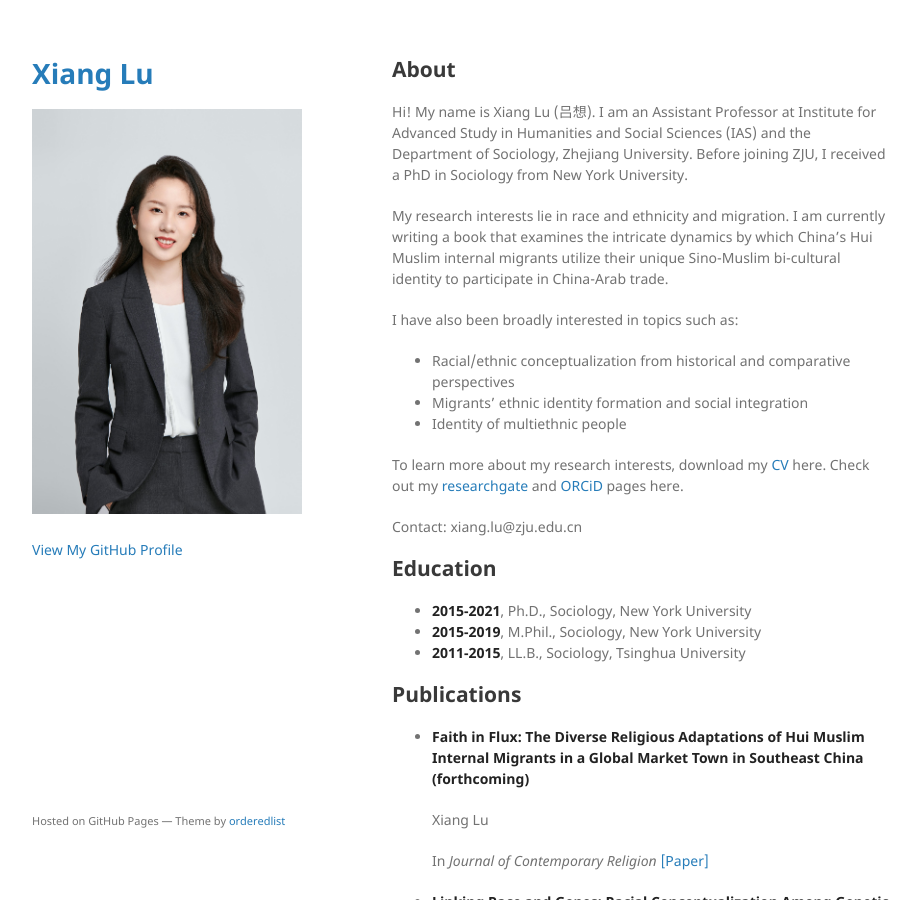
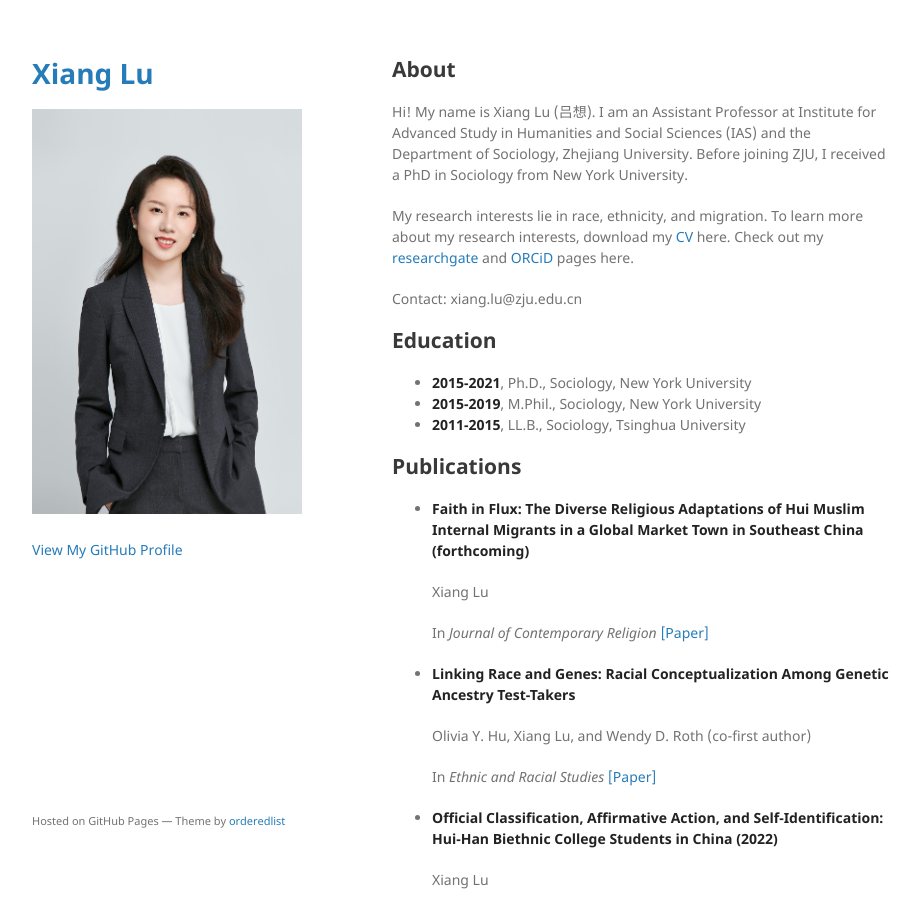
Before and after one commit to xianglusoc/xianglusoc.github.io, a Jekyll site: the page built from index.md, in a window 1280 px wide and 900 px high. Shown: the whole window, without its empty margins (178-1097 px from the left). Built offline with Jekyll 4.4.1, drawn with Linux system fonts in a browser that asks for light colours; our own code applies the rules of GitHub Pages for plain Markdown files; the repository's description, which GitHub fills in, is left out.

Commit message:
Update index.md

```diff
--- a/index.md
+++ b/index.md
@@ -1,15 +1,7 @@
 ## About
 Hi! My name is Xiang Lu (吕想). I am an Assistant Professor at Institute for Advanced Study in Humanities and Social Sciences (IAS) and the Department of Sociology, Zhejiang University. Before joining ZJU, I received a PhD in Sociology from New York University.
 
-My research interests lie in race and ethnicity and migration. I am currently writing a book that examines the intricate dynamics by which China's Hui Muslim internal migrants utilize their unique Sino-Muslim bi-cultural identity to participate in China-Arab trade.
-
-I have also been broadly interested in topics such as:
-
-- Racial/ethnic conceptualization from historical and comparative perspectives
-- Migrants’ ethnic identity formation and social integration
-- Identity of multiethnic people
-
-To learn more about my research interests, download my [CV](./docs/Xiang Lu CV 2024 0226.pdf) here.
+My research interests lie in race, ethnicity, and migration. To learn more about my research interests, download my [CV](./docs/Xiang Lu CV 2024 0226.pdf) here.
 Check out my [researchgate](https://www.researchgate.net/profile/Xiang-Lu-35) and [ORCiD](https://orcid.org/0000-0003-4781-1997) pages here.
 
 Contact: xiang.lu@zju.edu.cn
```
